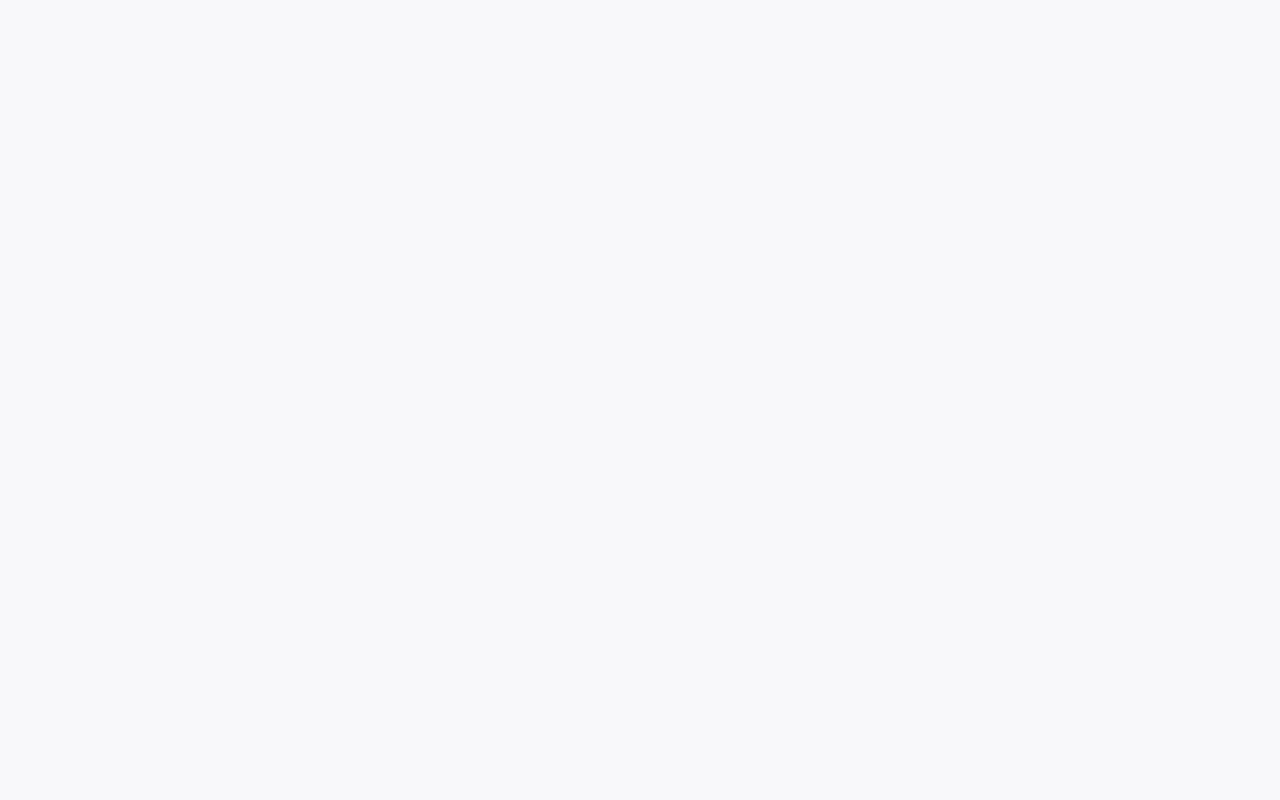
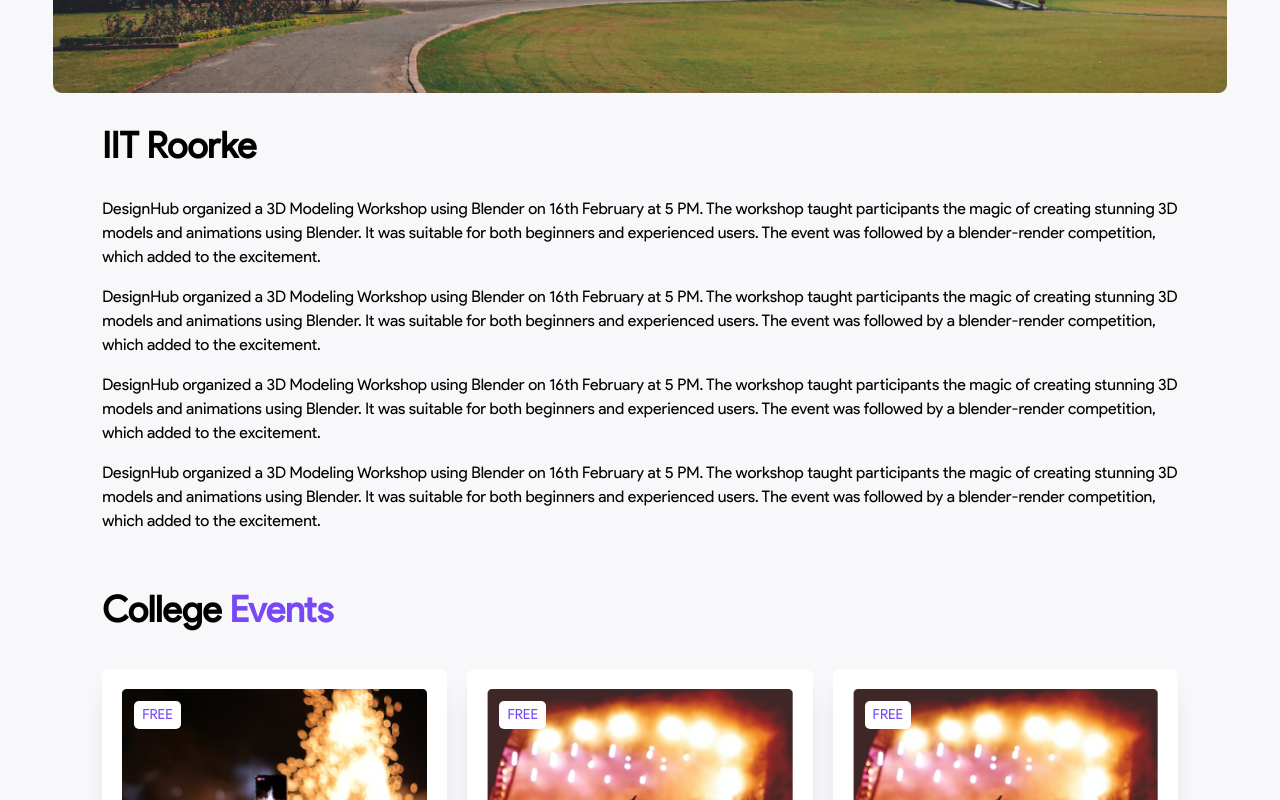
Before and after one commit to PatMiracle/EventHive, a React (Vite) app: page /college in a window 1280 px wide. Before the commit this address had no page. Shown: the part 560-1360 px from the top of the page. Before the commit the page ends 800 px from the top, so only its background shows below. Built offline with nearby package versions, Linux system fonts and the light colour scheme.

Commit message:
added college page

```diff
--- a/src/App.jsx
+++ b/src/App.jsx
@@ -3,6 +3,7 @@ import { BrowserRouter, Routes, Route } from 'react-router-dom'
 import Home from './pages/Home'
 import SignUp from './pages/SignUp'
 import Login from './pages/Login'
+import College from './pages/College'
 
 const App = () => {
   return (
@@ -11,6 +12,7 @@ const App = () => {
         <Route path="/" element={<Home />} />
         <Route path="signup" element={<SignUp />} />
         <Route path="login" element={<Login />} />
+        <Route path="college" element={<College />} />
       </Routes>
     </BrowserRouter>
   )
--- /dev/null
+++ b/src/pages/College.jsx
@@ -0,0 +1,68 @@
+import React from 'react'
+import Navbar from '../components/Navbar'
+import Footer from '../components/Footer'
+import { event } from '../utils/data'
+import Event from '../components/Event'
+
+const College = () => {
+  return (
+    <>
+      <Navbar />
+      <main className="w-11/12 mx-auto">
+        <article>
+          <img src="/roorkee.png" alt="" role="banner" className="w-full" />
+          <div className="w-11/12 mx-auto">
+            <h2 className="text-4xl font-bold my-8">IIT Roorke</h2>
+            <div className="grid gap-4">
+              <p>
+                DesignHub organized a 3D Modeling Workshop using Blender on 16th
+                February at 5 PM. The workshop taught participants the magic of
+                creating stunning 3D models and animations using Blender. It was
+                suitable for both beginners and experienced users. The event was
+                followed by a blender-render competition, which added to the
+                excitement.
+              </p>
+              <p>
+                DesignHub organized a 3D Modeling Workshop using Blender on 16th
+                February at 5 PM. The workshop taught participants the magic of
+                creating stunning 3D models and animations using Blender. It was
+                suitable for both beginners and experienced users. The event was
+                followed by a blender-render competition, which added to the
+                excitement.
+              </p>
+              <p>
+                DesignHub organized a 3D Modeling Workshop using Blender on 16th
+                February at 5 PM. The workshop taught participants the magic of
+                creating stunning 3D models and animations using Blender. It was
+                suitable for both beginners and experienced users. The event was
+                followed by a blender-render competition, which added to the
+                excitement.
+              </p>
+              <p>
+                DesignHub organized a 3D Modeling Workshop using Blender on 16th
+                February at 5 PM. The workshop taught participants the magic of
+                creating stunning 3D models and animations using Blender. It was
+                suitable for both beginners and experienced users. The event was
+                followed by a blender-render competition, which added to the
+                excitement.
+              </p>
+            </div>
+          </div>
+          <section className="w-11/12 mx-auto py-14">
+            <h2 className="text-4xl font-bold">
+              College <span className="text-primary">Events</span>
+            </h2>
+            <div className="grid grid-cols-3 gap-5 pt-10">
+              {event.map((data, i) => (
+                <Event key={i} {...data} />
+              ))}
+            </div>
+          </section>
+        </article>
+      </main>
+      <Footer />
+    </>
+  )
+}
+
+export default College
```
Also changed, not shown: public/roorkee.png (added).
